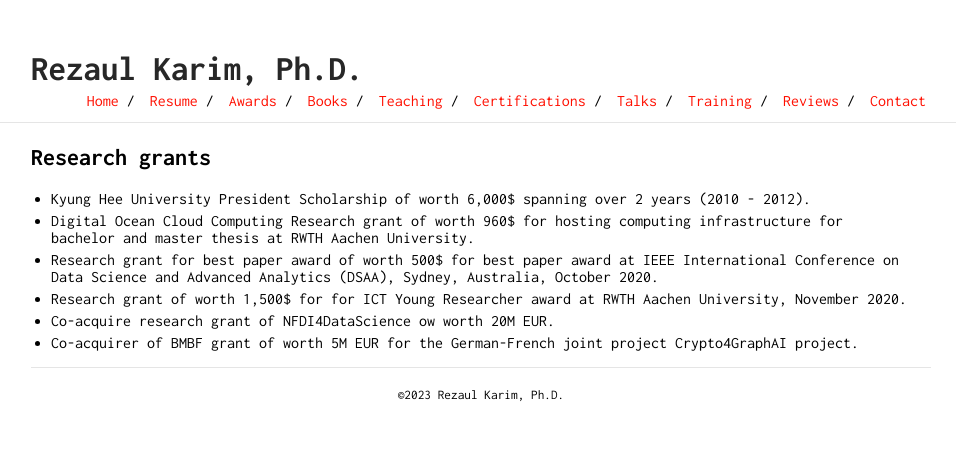
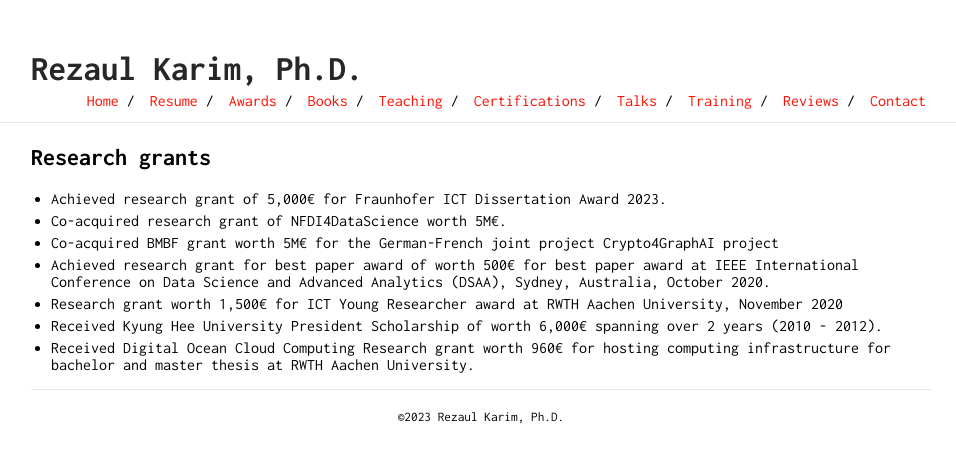
Before and after one commit to rezacsedu/rezacsedu.github.io, a Jekyll site: the page built from grants.md, in a window 1280 px wide. Shown: the top 463 px of the page, without its empty margins (159-1115 px from the left). Built offline with Jekyll 4.4.1, drawn with Linux system fonts in a browser that asks for light colours; our own code applies the rules of GitHub Pages for plain Markdown files.

Commit message:
Update grants.md

```diff
--- a/grants.md
+++ b/grants.md
@@ -1,7 +1,8 @@
 ## Research grants
-- Kyung Hee University President Scholarship of worth 6,000$ spanning over 2 years (2010 - 2012).
-- Digital Ocean Cloud Computing Research grant of worth 960$ for hosting computing infrastructure for bachelor and master thesis at RWTH Aachen University.
-- Research grant for best paper award of worth 500$ for best paper award at IEEE International Conference on Data Science and Advanced Analytics (DSAA), Sydney, Australia, October 2020.
-- Research grant of worth 1,500$ for for ICT Young Researcher award at RWTH Aachen University, November 2020.
-- Co-acquire research grant of NFDI4DataScience ow worth 20M EUR.
-- Co-acquirer of BMBF grant of worth 5M EUR for the German-French joint project Crypto4GraphAI project.
+- Achieved research grant of 5,000€ for Fraunhofer ICT Dissertation Award 2023.
+- Co-acquired research grant of NFDI4DataScience worth 5M€.
+- Co-acquired BMBF grant worth 5M€ for the German-French joint project Crypto4GraphAI project
+- Achieved research grant for best paper award of worth 500€ for best paper award at IEEE International Conference on Data Science and Advanced Analytics (DSAA), Sydney, Australia, October 2020.
+- Research grant worth 1,500€ for ICT Young Researcher award at RWTH Aachen University, November 2020
+- Received Kyung Hee University President Scholarship of worth 6,000€ spanning over 2 years (2010 - 2012).
+- Received Digital Ocean Cloud Computing Research grant worth 960€ for hosting computing infrastructure for bachelor and master thesis at RWTH Aachen University.
```
